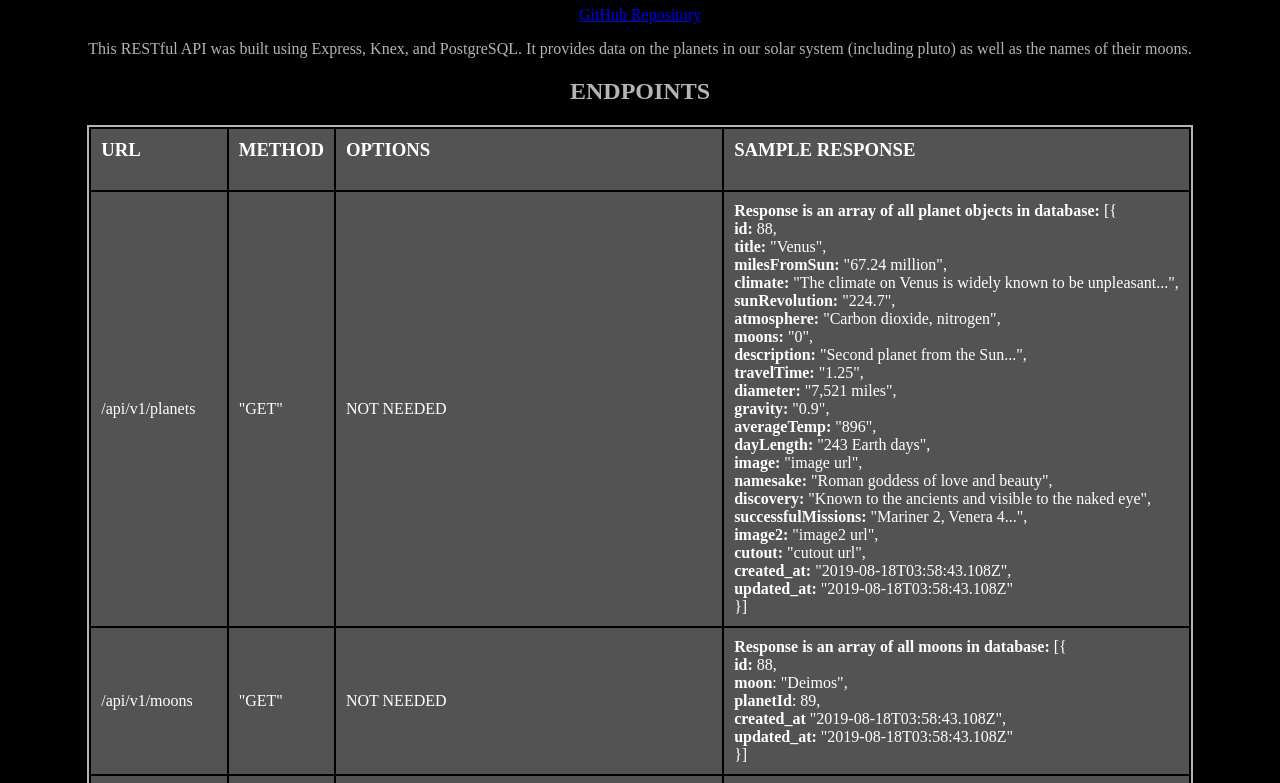
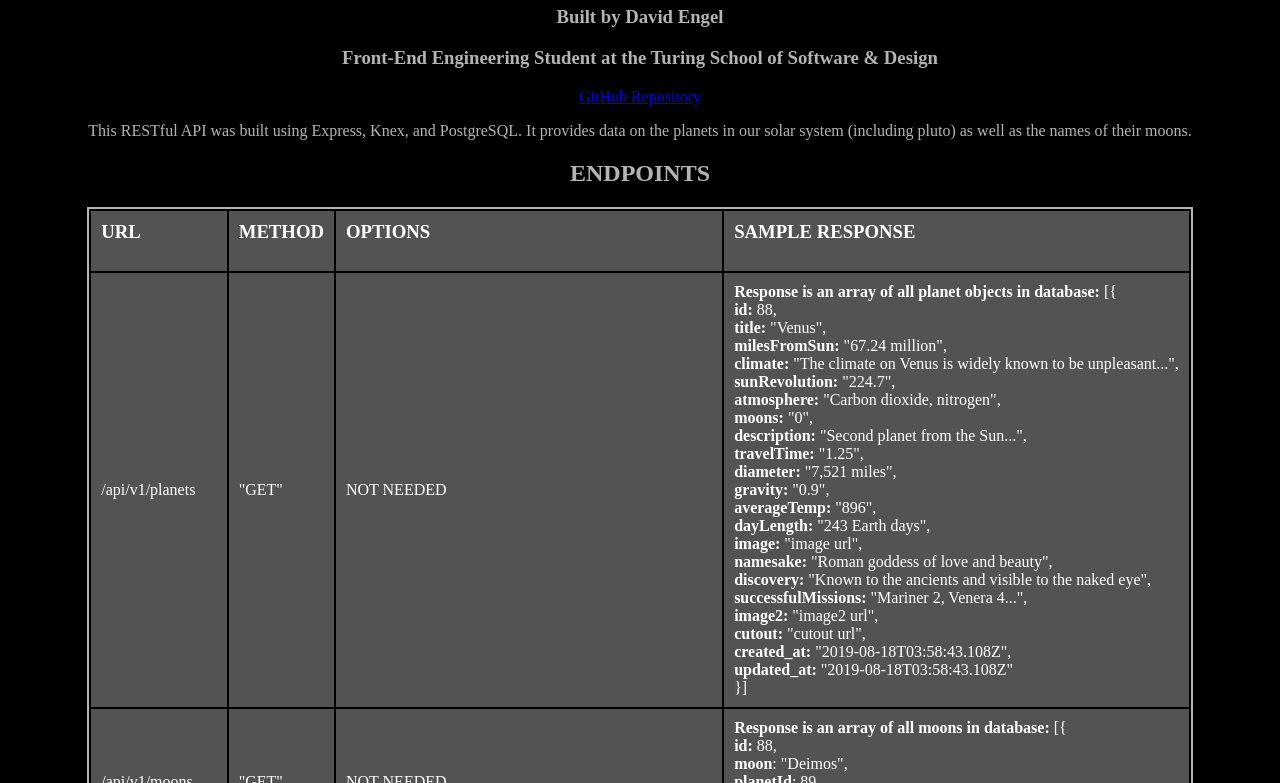
Before and after one commit to David5280/planets-api, a website: page public/index.html in a window 1280 px wide. Shown: the part 60-843 px from the top of the page. Drawn offline with Linux system fonts and the light colour scheme.

Commit message:
Add author to static page

```diff
--- a/public/index.html
+++ b/public/index.html
@@ -6,6 +6,8 @@
     <body>
       <header>
         <h1>Space-Out API</h1>
+        <h3>Built by David Engel</h3>
+        <h3>Front-End Engineering Student at the Turing School of Software & Design</h3>
         <a class="git-hub-rep" target="_blank" href="https://github.com/David5280/space-out-api">GitHub Repository</a>
       </header>
       <main>
```
